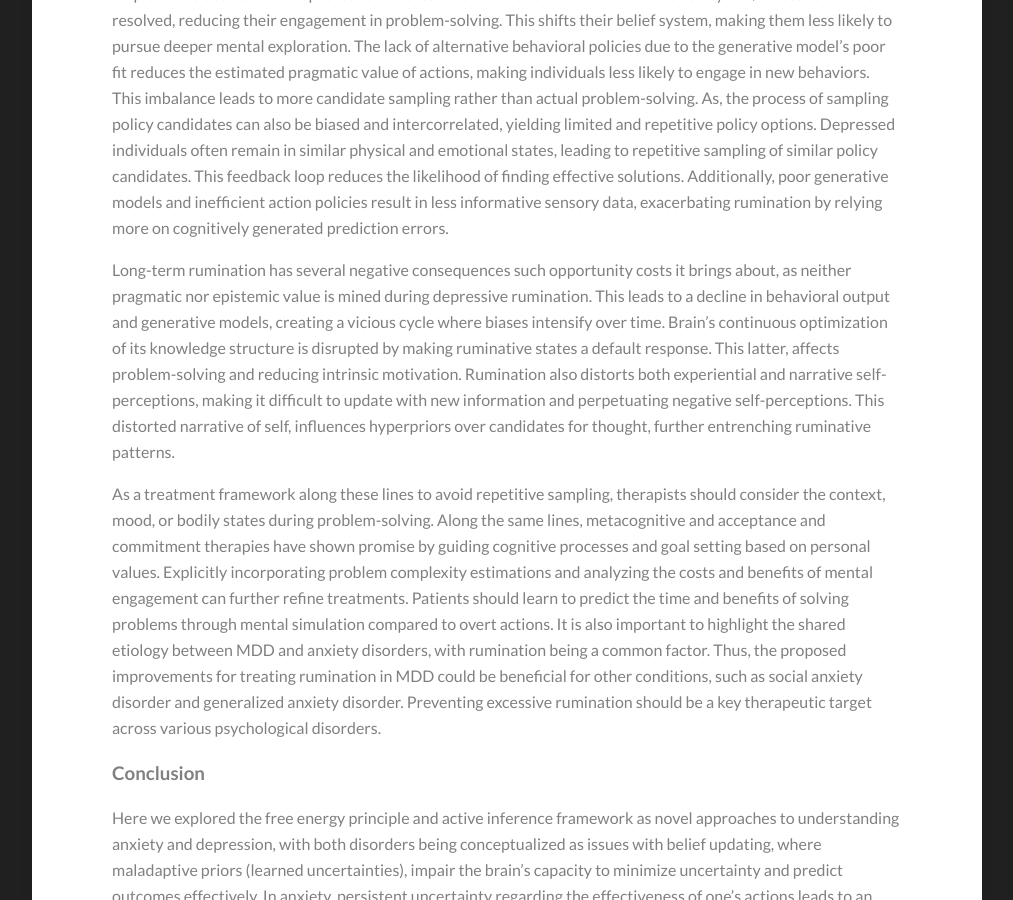
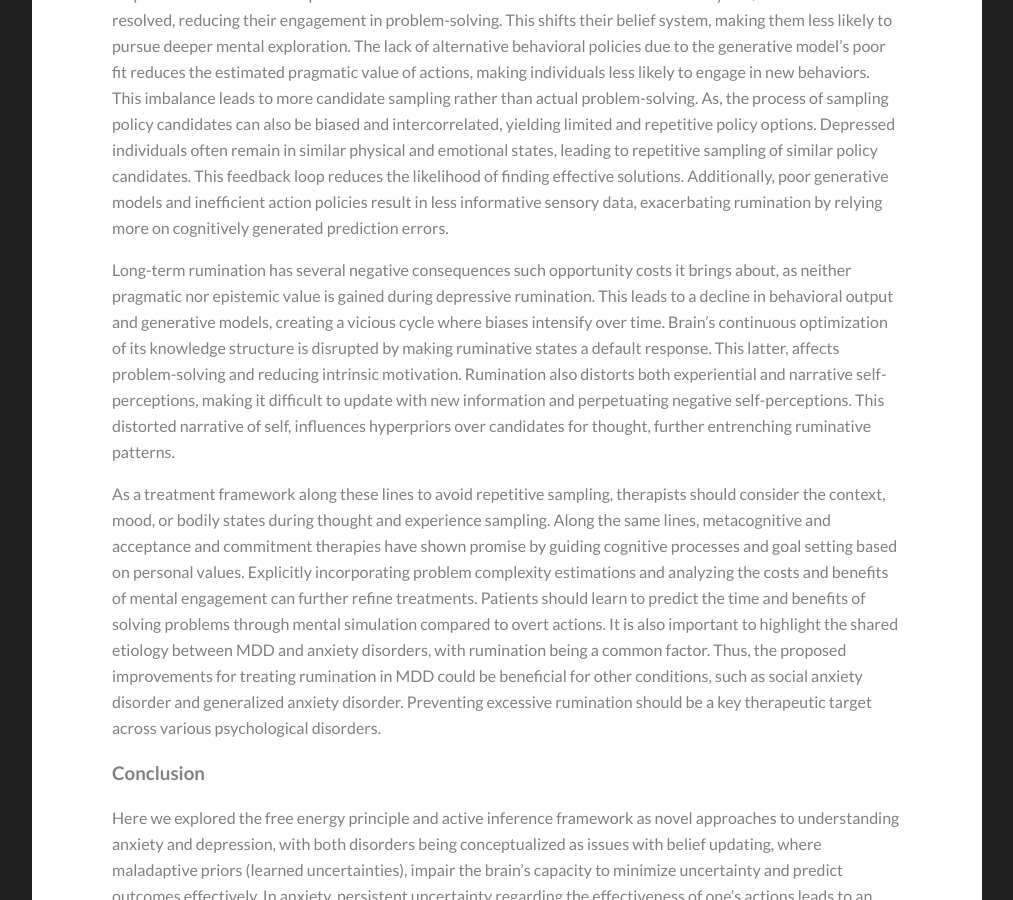
Before and after one commit to Kamran-Afzali/Kamran-Afzali.github.io, a Jekyll site: the page built from _posts/2025-03-25-FEP_ANX_DEP.md, in a window 1280 px wide and 900 px high, scrolled down 4344 px. Shown: the whole window, without its empty margins (133-1146 px from the left). Built offline with Jekyll 4.4.1, drawn with Linux system fonts in a browser that asks for light colours.

Commit message:
Update 2025-03-25-FEP_ANX_DEP.md

```diff
--- a/_posts/2025-03-25-FEP_ANX_DEP.md
+++ b/_posts/2025-03-25-FEP_ANX_DEP.md
@@ -35,9 +35,9 @@ Several factors contribute to this unsuccessful mental problem-solving, resultin
 
 Likewise, depressed individuals might overestimate losses and prematurely discard potentially successful paths due to initial minor losses. This results in fewer options being pursued. Furthermore, missing action policies due to limited experiences increase computational efforts and restrict the number of viable solutions. Learned helplessness occurs when repeated failures lead individuals to conclude that uncertainty and/or loss cannot be resolved, reducing their engagement in problem-solving. This shifts their belief system, making them less likely to pursue deeper mental exploration. The lack of alternative behavioral policies due to the generative model’s poor fit reduces the estimated pragmatic value of actions, making individuals less likely to engage in new behaviors. This imbalance leads to more candidate sampling rather than actual problem-solving. As, the process of sampling policy candidates can also be biased and intercorrelated, yielding limited and repetitive policy options. Depressed individuals often remain in similar physical and emotional states, leading to repetitive sampling of similar policy candidates. This feedback loop reduces the likelihood of finding effective solutions. Additionally, poor generative models and inefficient action policies result in less informative sensory data, exacerbating rumination by relying more on cognitively generated prediction errors.
 
-Long-term rumination has several negative consequences such opportunity costs it brings about, as neither pragmatic nor epistemic value is mined during depressive rumination. This leads to a decline in behavioral output and generative models, creating a vicious cycle where biases intensify over time. Brain’s continuous optimization of its knowledge structure is disrupted by making ruminative states a default response. This latter, affects problem-solving and reducing intrinsic motivation. Rumination also distorts both experiential and narrative self-perceptions, making it difficult to update with new information and perpetuating negative self-perceptions. This distorted narrative of self, influences hyperpriors over candidates for thought, further entrenching ruminative patterns.
+Long-term rumination has several negative consequences such opportunity costs it brings about, as neither pragmatic nor epistemic value is gained during depressive rumination. This leads to a decline in behavioral output and generative models, creating a vicious cycle where biases intensify over time. Brain’s continuous optimization of its knowledge structure is disrupted by making ruminative states a default response. This latter, affects problem-solving and reducing intrinsic motivation. Rumination also distorts both experiential and narrative self-perceptions, making it difficult to update with new information and perpetuating negative self-perceptions. This distorted narrative of self, influences hyperpriors over candidates for thought, further entrenching ruminative patterns.
 
-As a treatment framework along these lines to avoid repetitive sampling, therapists should consider the context, mood, or bodily states during problem-solving. Along the same lines, metacognitive and acceptance and commitment therapies have shown promise by guiding cognitive processes and goal setting based on personal values. Explicitly incorporating problem complexity estimations and analyzing the costs and benefits of mental engagement can further refine treatments. Patients should learn to predict the time and benefits of solving problems through mental simulation compared to overt actions. It is also important to highlight the shared etiology between MDD and anxiety disorders, with rumination being a common factor. Thus, the proposed improvements for treating rumination in MDD could be beneficial for other conditions, such as social anxiety disorder and generalized anxiety disorder. Preventing excessive rumination should be a key therapeutic target across various psychological disorders.
+As a treatment framework along these lines to avoid repetitive sampling, therapists should consider the context, mood, or bodily states during thought and experience sampling. Along the same lines, metacognitive and acceptance and commitment therapies have shown promise by guiding cognitive processes and goal setting based on personal values. Explicitly incorporating problem complexity estimations and analyzing the costs and benefits of mental engagement can further refine treatments. Patients should learn to predict the time and benefits of solving problems through mental simulation compared to overt actions. It is also important to highlight the shared etiology between MDD and anxiety disorders, with rumination being a common factor. Thus, the proposed improvements for treating rumination in MDD could be beneficial for other conditions, such as social anxiety disorder and generalized anxiety disorder. Preventing excessive rumination should be a key therapeutic target across various psychological disorders.
 
 
 ### Conclusion
```
